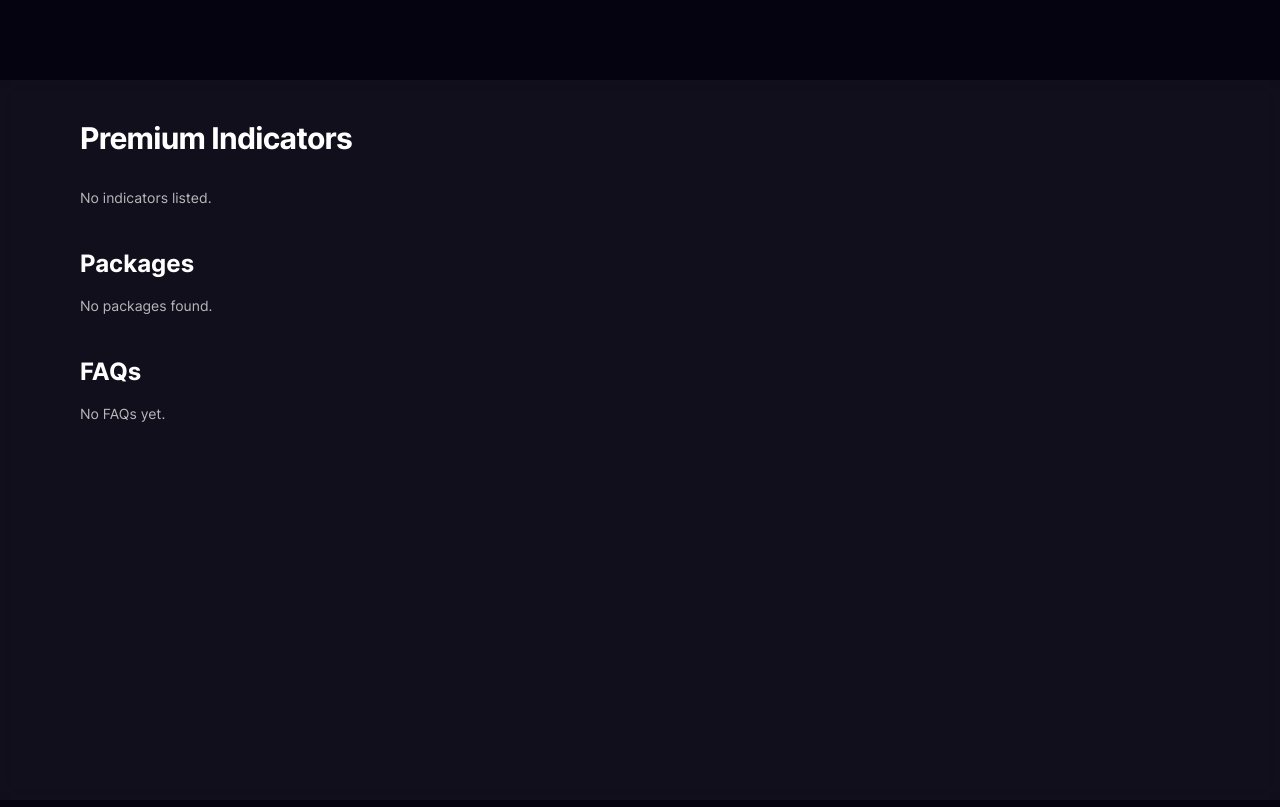
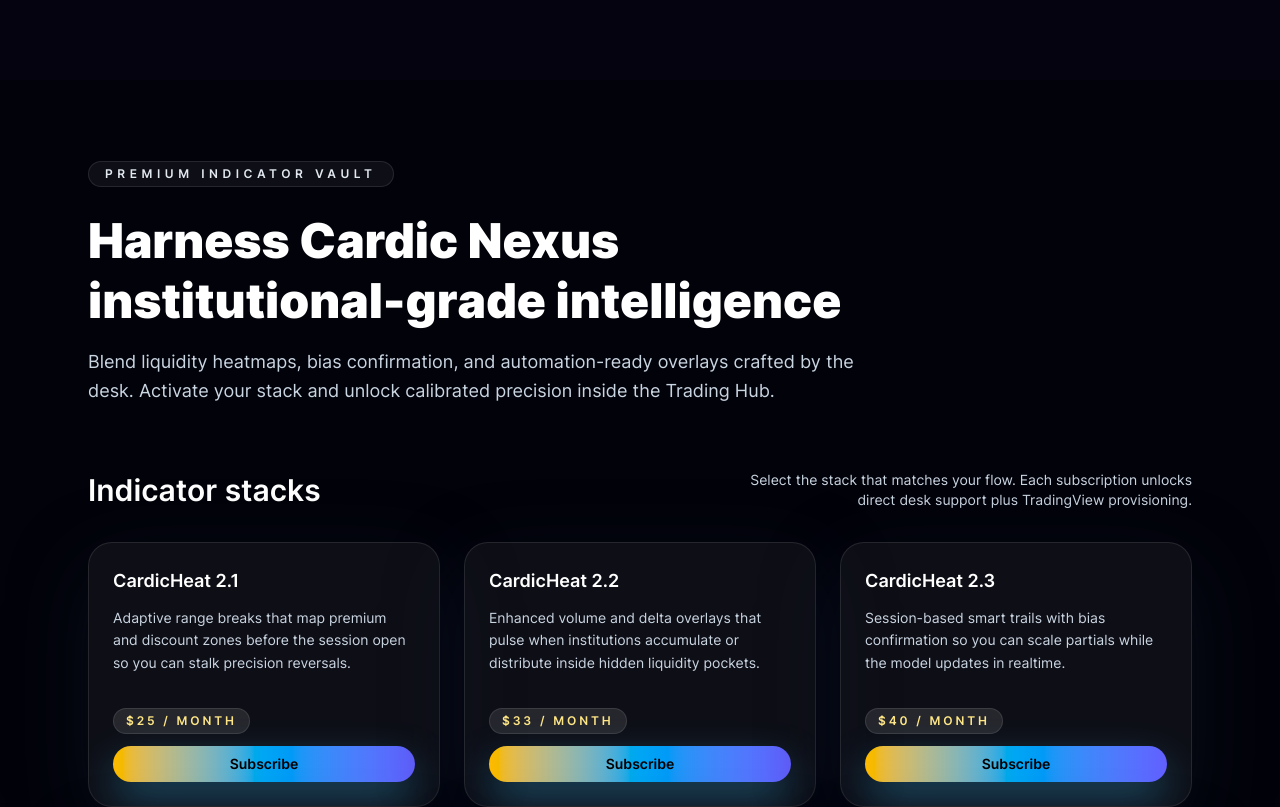
Before and after one commit to Cardicai/CARDIC-NEXUS, a Next.js app: page /indicators in a window 1280 px wide. Shown: the top 807 px of the page. Built offline with nearby package versions, Linux system fonts and the light colour scheme.

Commit message:
style: polish indicators page ctas

```diff
--- a/src/app/indicators/IndicatorPageClient.tsx
+++ b/src/app/indicators/IndicatorPageClient.tsx
@@ -1,9 +1,13 @@
 'use client';
+import Link from 'next/link';
 import React from 'react';
 
 type Stack = { id: string; title: string; description?: string; price?: string };
 type Pkg = { id: string; name: string; price?: string; perks?: string[] };
 type Faq = { question: string; answer: string };
+
+const gradientButtonClass =
+  'inline-flex items-center justify-center rounded-full bg-gradient-to-r from-amber-400 via-sky-500 to-indigo-500 px-4 py-2 text-sm font-semibold text-black shadow-[0_18px_40px_rgba(56,189,248,0.35)] transition hover:scale-[1.02] focus-visible:outline focus-visible:outline-2 focus-visible:outline-offset-2 focus-visible:outline-sky-400';
 
 export default function IndicatorPageClient(props: {
   indicatorStacks?: Stack[];
@@ -13,50 +17,158 @@
   const { indicatorStacks = [], packages = [], faqs = [] } = props;
 
   return (
-    <div className="mx-auto max-w-6xl px-4 py-10">
-      <h1 className="text-3xl font-bold tracking-tight">Premium Indicators</h1>
+    <div className='relative overflow-hidden bg-[#02030a] text-slate-200'>
+      <div className='pointer-events-none absolute inset-0 -z-[1] bg-[radial-gradient(circle_at_5%_5%,rgba(245,199,107,0.18),transparent_55%),_radial-gradient(circle_at_95%_10%,rgba(56,189,248,0.22),transparent_60%),_radial-gradient(circle_at_50%_85%,rgba(129,140,248,0.16),transparent_65%)]' />
 
-      <section className="mt-8 grid gap-4 sm:grid-cols-2">
-        {indicatorStacks.map((s) => (
-          <div key={s.id} className="rounded-xl border border-white/10 p-4">
-            <h3 className="text-lg font-semibold">{s.title}</h3>
-            {s.description && <p className="mt-1 text-sm opacity-80">{s.description}</p>}
-            {s.price && <p className="mt-2 text-sm">{s.price}</p>}
+      <div className='relative mx-auto flex max-w-6xl flex-col gap-16 px-6 pb-24 pt-20'>
+        <header className='space-y-6 text-center md:text-left'>
+          <span className='inline-flex items-center justify-center rounded-full border border-white/10 bg-white/5 px-4 py-1 text-xs font-semibold uppercase tracking-[0.38em] text-slate-200'>
+            Premium Indicator Vault
+          </span>
+          <div className='space-y-4'>
+            <h1 className='text-balance text-4xl font-black leading-tight text-white md:text-5xl'>
+              Harness Cardic Nexus institutional-grade intelligence
+            </h1>
+            <p className='mx-auto max-w-3xl text-base leading-relaxed text-slate-300 md:mx-0 md:text-lg'>
+              Blend liquidity heatmaps, bias confirmation, and automation-ready overlays crafted by the desk. Activate your stack and unlock calibrated precision inside the Trading Hub.
+            </p>
+          </div>
+        </header>
+
+        <section className='space-y-8'>
+          <div className='flex flex-wrap items-center justify-between gap-4'>
+            <h2 className='text-2xl font-semibold text-white md:text-3xl'>Indicator stacks</h2>
+            <p className='text-sm text-slate-300 md:max-w-md md:text-right'>
+              Select the stack that matches your flow. Each subscription unlocks direct desk support plus TradingView provisioning.
+            </p>
+          </div>
+          <div className='grid gap-6 sm:grid-cols-2 lg:grid-cols-3'>
+            {indicatorStacks.map((stack) => (
+              <div
+                key={stack.id}
+                className='group relative flex h-full flex-col justify-between overflow-hidden rounded-3xl border border-white/10 bg-white/[0.05] p-6 shadow-[0_25px_80px_rgba(15,23,42,0.45)] transition duration-300 hover:border-white/30 hover:bg-white/[0.08]'
+              >
+                <div className='space-y-3'>
+                  <h3 className='text-lg font-semibold text-white'>{stack.title}</h3>
+                  {stack.description && (
+                    <p className='text-sm leading-relaxed text-slate-300'>{stack.description}</p>
+                  )}
+                </div>
+                <div className='mt-8 space-y-3'>
+                  {stack.price && (
+                    <span className='inline-flex items-center rounded-full border border-white/10 bg-white/10 px-3 py-1 text-xs font-semibold uppercase tracking-[0.24em] text-amber-200'>
+                      {stack.price}
+                    </span>
+                  )}
+                  <Link
+                    href={`/checkout?plan=${encodeURIComponent(stack.id)}`}
+                    prefetch={false}
+                    className={`${gradientButtonClass} w-full`}
+                  >
+                    Subscribe
+                  </Link>
+                </div>
               </div>
             ))}
             {indicatorStacks.length === 0 && (
-          <p className="text-sm opacity-70">No indicators listed.</p>
+              <p className='rounded-3xl border border-dashed border-white/20 p-6 text-sm text-slate-300'>
+                No indicator stacks are available right now. Check back soon.
+              </p>
             )}
+          </div>
         </section>
 
-      <h2 className="mt-10 text-2xl font-bold">Packages</h2>
-      <section className="mt-4 grid gap-4 sm:grid-cols-2">
-        {packages.map((p) => (
-          <div key={p.id} className="rounded-xl border border-white/10 p-4">
-            <h3 className="text-lg font-semibold">{p.name}</h3>
-            {p.price && <p className="mt-1 text-sm">{p.price}</p>}
-            {Array.isArray(p.perks) && p.perks.length > 0 && (
-              <ul className="mt-2 list-disc pl-5 text-sm opacity-90">
-                {p.perks.map((perk, i) => (
-                  <li key={i}>{perk}</li>
+        <section className='space-y-8'>
+          <div className='flex flex-wrap items-center justify-between gap-4'>
+            <h2 className='text-2xl font-semibold text-white md:text-3xl'>Curated packages</h2>
+            <p className='text-sm text-slate-300 md:max-w-md md:text-right'>
+              Bundle advanced overlays and guidance into a single pipeline. Packages include staged rollouts and Telegram escalations.
+            </p>
+          </div>
+          <div className='grid gap-6 sm:grid-cols-2 lg:grid-cols-3'>
+            {packages.map((pkg) => (
+              <div
+                key={pkg.id}
+                className='relative flex h-full flex-col overflow-hidden rounded-3xl border border-white/10 bg-gradient-to-b from-white/[0.08] via-white/[0.04] to-white/[0.02] p-6 shadow-[0_30px_90px_rgba(14,18,32,0.55)] transition duration-300 hover:border-white/30 hover:shadow-[0_35px_110px_rgba(14,18,32,0.65)]'
+              >
+                <div className='space-y-3'>
+                  <h3 className='text-lg font-semibold text-white'>{pkg.name}</h3>
+                  {pkg.price && (
+                    <span className='inline-flex items-center rounded-full border border-white/10 bg-white/10 px-3 py-1 text-xs font-semibold uppercase tracking-[0.24em] text-sky-200'>
+                      {pkg.price}
+                    </span>
+                  )}
+                  {Array.isArray(pkg.perks) && pkg.perks.length > 0 && (
+                    <ul className='space-y-2 text-sm leading-relaxed text-slate-200/90'>
+                      {pkg.perks.map((perk, index) => (
+                        <li key={index} className='flex gap-2'>
+                          <span className='mt-[0.4em] h-1.5 w-1.5 flex-shrink-0 rounded-full bg-amber-300' />
+                          <span>{perk}</span>
+                        </li>
                       ))}
                     </ul>
                   )}
                 </div>
+                <div className='mt-8'>
+                  <Link
+                    href={`/checkout?plan=${encodeURIComponent(pkg.id)}`}
+                    prefetch={false}
+                    className={`${gradientButtonClass} w-full`}
+                  >
+                    Subscribe
+                  </Link>
+                </div>
+              </div>
             ))}
-        {packages.length === 0 && <p className="text-sm opacity-70">No packages found.</p>}
+            {packages.length === 0 && (
+              <p className='rounded-3xl border border-dashed border-white/20 p-6 text-sm text-slate-300'>
+                No curated packages are available. Contact the desk for bespoke access.
+              </p>
+            )}
+          </div>
         </section>
 
-      <h2 className="mt-10 text-2xl font-bold">FAQs</h2>
-      <section className="mt-4 space-y-3">
-        {faqs.map((f, i) => (
-          <details key={i} className="rounded-xl border border-white/10 p-4">
-            <summary className="cursor-pointer font-medium">{f.question}</summary>
-            <p className="mt-2 text-sm opacity-80">{f.answer}</p>
+        <section className='space-y-6'>
+          <h2 className='text-2xl font-semibold text-white md:text-3xl'>FAQs</h2>
+          <div className='space-y-4'>
+            {faqs.map((faq, index) => (
+              <details
+                key={`${faq.question}-${index}`}
+                className='group overflow-hidden rounded-3xl border border-white/10 bg-white/[0.04] p-6 transition hover:border-white/25'
+              >
+                <summary className='cursor-pointer text-base font-semibold text-white marker:text-amber-300'>
+                  {faq.question}
+                </summary>
+                <p className='mt-3 text-sm leading-relaxed text-slate-300'>{faq.answer}</p>
               </details>
             ))}
-        {faqs.length === 0 && <p className="text-sm opacity-70">No FAQs yet.</p>}
+            {faqs.length === 0 && (
+              <p className='rounded-3xl border border-dashed border-white/20 p-6 text-sm text-slate-300'>
+                No FAQs yet. Reach out to the desk for personalised guidance.
+              </p>
+            )}
+          </div>
         </section>
+
+        <section className='rounded-[44px] border border-white/10 bg-white/[0.07] p-10 text-center shadow-[0_35px_120px_rgba(2,6,23,0.55)] md:text-left'>
+          <div className='flex flex-col gap-6 md:flex-row md:items-center md:justify-between'>
+            <div className='space-y-3'>
+              <p className='text-xs uppercase tracking-[0.32em] text-amber-200'>Unlock the Competition</p>
+              <h2 className='text-3xl font-semibold text-white md:text-4xl'>Compete for funded accounts</h2>
+              <p className='text-sm leading-relaxed text-slate-300 md:max-w-2xl md:text-base'>
+                Use access code <span className='font-mono text-amber-300'>Cardicnexus</span> on the competition portal to reserve your slot. Weekly eliminations and instant-funded prizes await the top traders.
+              </p>
+            </div>
+            <Link
+              href='/competition'
+              prefetch={false}
+              className={`${gradientButtonClass} w-full md:w-auto md:px-6 md:py-3`}
+            >
+              Unlock Competition
+            </Link>
+          </div>
+        </section>
+      </div>
     </div>
   );
 }
--- a/src/app/indicators/page.tsx
+++ b/src/app/indicators/page.tsx
@@ -1,5 +1,12 @@
+import { indicatorFaqs, indicatorPackages, indicatorStacks } from './data';
 import IndicatorPageClient from './IndicatorPageClient';
 
 export default function IndicatorsPage() {
-  return <IndicatorPageClient />;
+  return (
+    <IndicatorPageClient
+      indicatorStacks={indicatorStacks}
+      packages={indicatorPackages}
+      faqs={indicatorFaqs}
+    />
+  );
 }
```
Lines whose indentation alone changed are shown as unchanged.
